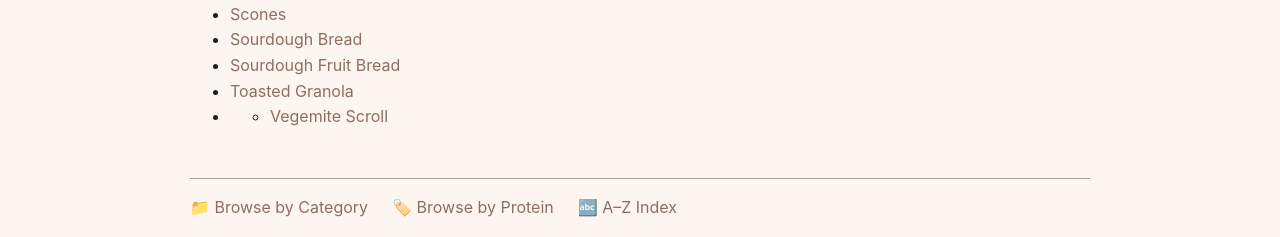
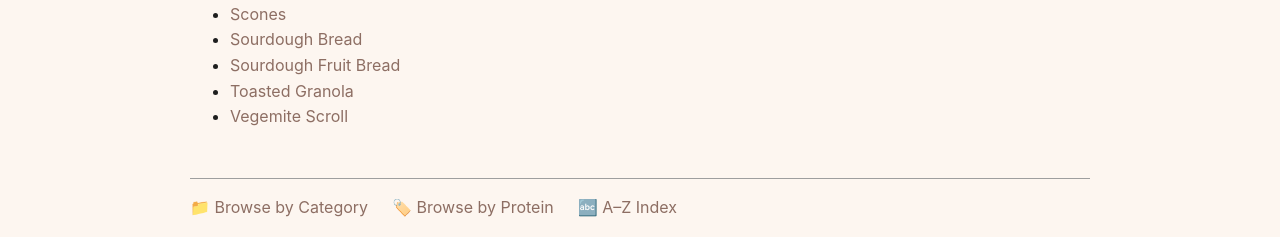
Before and after one commit to Tim-Claessen/yumlog, a Jekyll site: the page built from indexes/alphabet.md, in a window 1280 px wide. Shown: the part 662-899 px from the top of the page. Built offline with Jekyll 4.4.1, drawn with Linux system fonts in a browser that asks for light colours.

```diff
--- a/indexes/alphabet.md
+++ b/indexes/alphabet.md
@@ -29,4 +29,4 @@ title: 🔤 A-Z
 - [Sourdough Bread](../recipes/sourdough_bread.md)
 - [Sourdough Fruit Bread](../recipes/sourdough_fruit_bread.md)
 - [Toasted Granola](../recipes/toasted_granola.md)
-- - [Vegemite Scroll](../recipes/vege_scrolls.md)
+- [Vegemite Scroll](../recipes/vege_scrolls.md)
```
